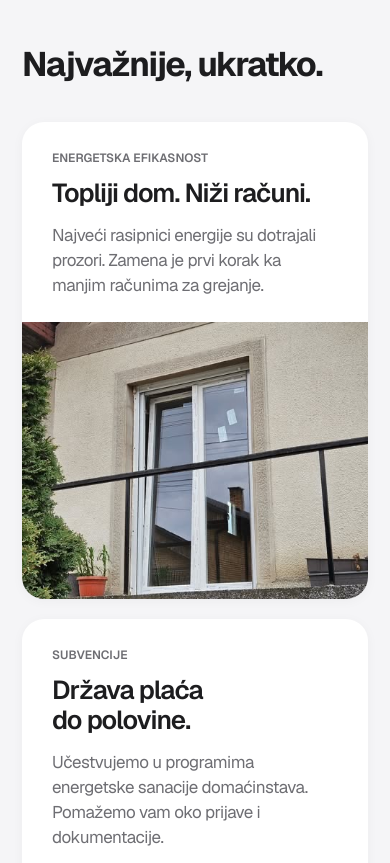
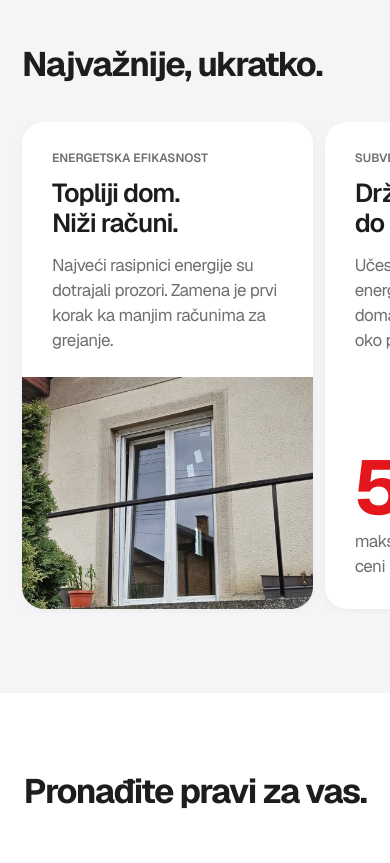
Before and after one commit to lazamilo/pech-mis, a plain HTML site: page index.html in a window 390 px wide. Shown: the part 1120-1983 px from the top of the page. Drawn offline with nearby package versions, Linux system fonts and the light colour scheme.

Commit message:
Swipeable highlight cards on phones
Under 640px the "Najvažnije, ukratko" cards form a horizontal swipe row
with snap, edge-to-edge bleed and the next card peeking in. Tablet (2
columns) and desktop (3×2 grid) are unchanged.

Co-Authored-By: Claude Opus 5.5 <noreply@anthropic.com>

```diff
--- a/index.html
+++ b/index.html
@@ -111,7 +111,17 @@ p{margin:0}
 /* highlights: 3 × 2 grid inside the same 1260px column as the hero photos */
 .hl-grid{display:grid;grid-template-columns:repeat(3,minmax(0,1fr));gap:20px}
 @media (max-width:979px){.hl-grid{grid-template-columns:repeat(2,minmax(0,1fr))}}
-@media (max-width:639px){.hl-grid{grid-template-columns:1fr}.hl-grid .card{min-height:0}.hl-grid .card.stat .card-media{padding-top:28px}}
+/* phones: cards become a swipeable row that bleeds to the screen edges, next card peeking in */
+@media (max-width:639px){
+  .hl-grid{grid-template-columns:none;grid-auto-flow:column;grid-auto-columns:84%;gap:12px;
+    overflow-x:auto;scroll-snap-type:x mandatory;overscroll-behavior-x:contain;scrollbar-width:none;-webkit-overflow-scrolling:touch;
+    margin-left:calc(-1 * max(22px,env(safe-area-inset-left,0px)));margin-right:calc(-1 * max(22px,env(safe-area-inset-right,0px)));
+    padding:0 max(22px,env(safe-area-inset-right,0px)) 4px max(22px,env(safe-area-inset-left,0px));
+    scroll-padding-left:max(22px,env(safe-area-inset-left,0px))}
+  .hl-grid::-webkit-scrollbar{display:none}
+  .hl-grid .card{min-height:0;scroll-snap-align:start}
+  .hl-grid .card.stat .card-media{padding-top:28px}
+}
 .card{border-radius:var(--r-lg);background:var(--white);overflow:hidden;display:grid;grid-template-rows:auto 1fr;min-height:540px;
   box-shadow:0 2px 12px rgba(0,0,0,.04)}
 .card-text{padding:28px 30px 0;display:grid;gap:12px;align-content:start}
@@ -385,7 +395,7 @@ footer{background:var(--mist);font-size:12px;color:var(--gray);letter-spacing:-.
 <section class="band mist" style="margin-top:clamp(80px,10vw,120px)" aria-labelledby="hlTitle">
   <div class="wrap wide">
   <h2 class="h2 hl-head" id="hlTitle">Najvažnije, ukratko.</h2>
-  <div class="hl-grid">
+  <div class="hl-grid" aria-label="Najvažnije karakteristike">
     <article class="card">
       <div class="card-text"><small>Energetska efikasnost</small><h3>Topliji dom. Niži računi.</h3><p class="muted">Najveći rasipnici energije su dotrajali prozori. Zamena je prvi korak ka manjim računima za grejanje.</p></div>
       <div class="card-media"><img src="img/balkonska.jpg" alt="Nova bela balkonska vrata na porodičnoj kući" loading="lazy"></div>
```
